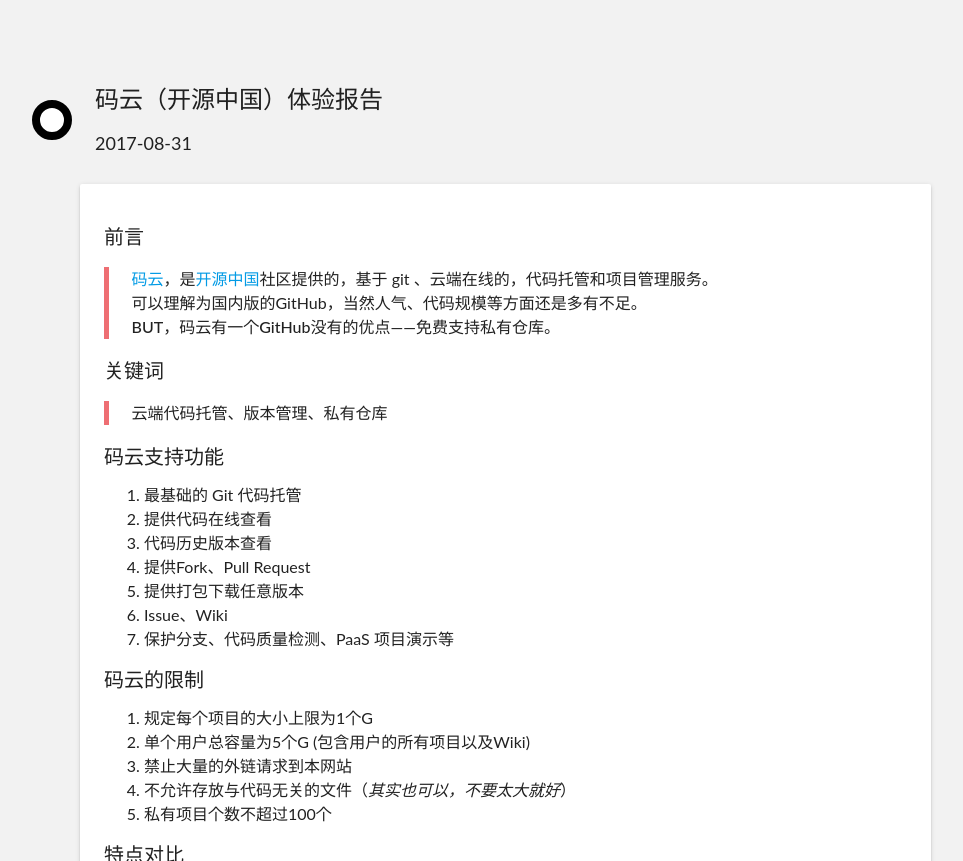
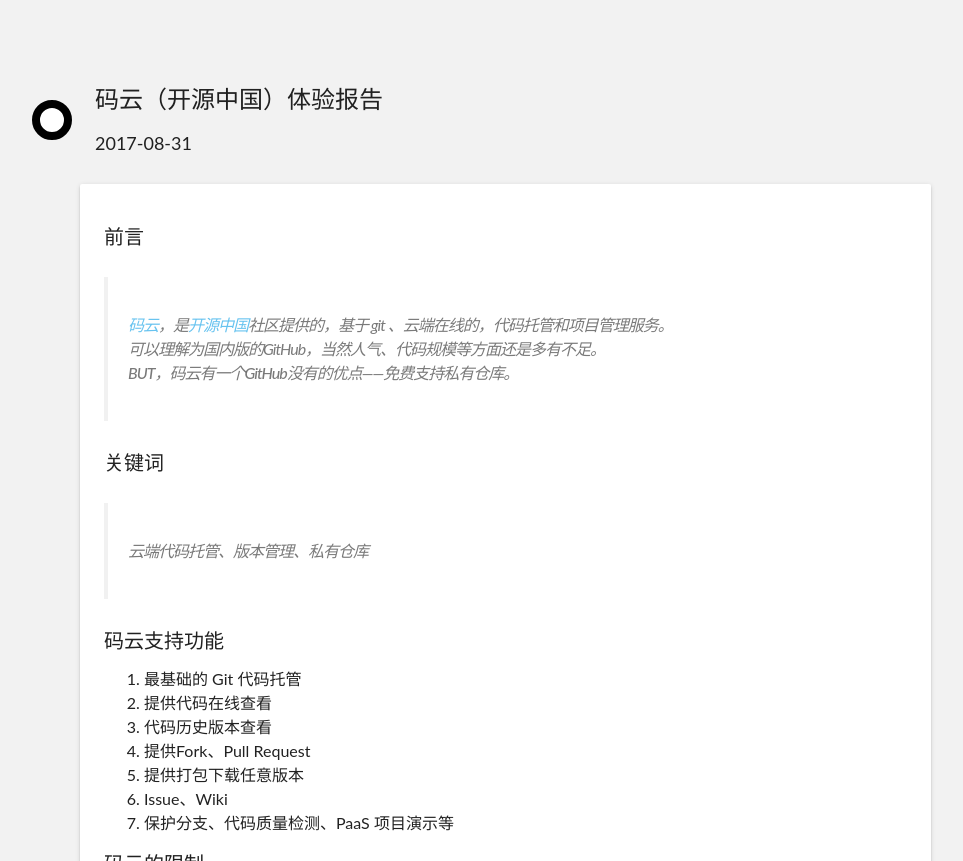
Before and after one commit to unicorn25/unicorn25.github.io, a Jekyll site: the page built from _steps/gitee-reporter.md, in a window 1280 px wide. Shown: the top 861 px of the page, without its empty margins (157-1120 px from the left). Built offline with Jekyll 4.4.1, drawn with Linux system fonts in a browser that asks for light colours; grey boxes are pictures that could not be loaded.

Commit message:
fix: 重设post文章里的 blockquote 、ul样式

```diff
--- a/assets/css/main.css
+++ b/assets/css/main.css
@@ -105,3 +105,24 @@
 	color: #666;
 	font-size: 16px;
 }
+
+
+.item blockquote{
+	border-left: 4px solid #e8e8e8;
+	padding: 20px;
+	opacity: .6;
+	letter-spacing: -1px;
+	font-style: italic;
+	margin: 30px 0;
+	background-color:#f7f7f7f;
+}
+
+.item ul{
+	display: block;
+    list-style-type: disc;
+    -webkit-margin-before: 1em;
+    -webkit-margin-after: 1em;
+    -webkit-margin-start: 0px;
+    -webkit-margin-end: 0px;
+    -webkit-padding-start: 40px;
+}
```
